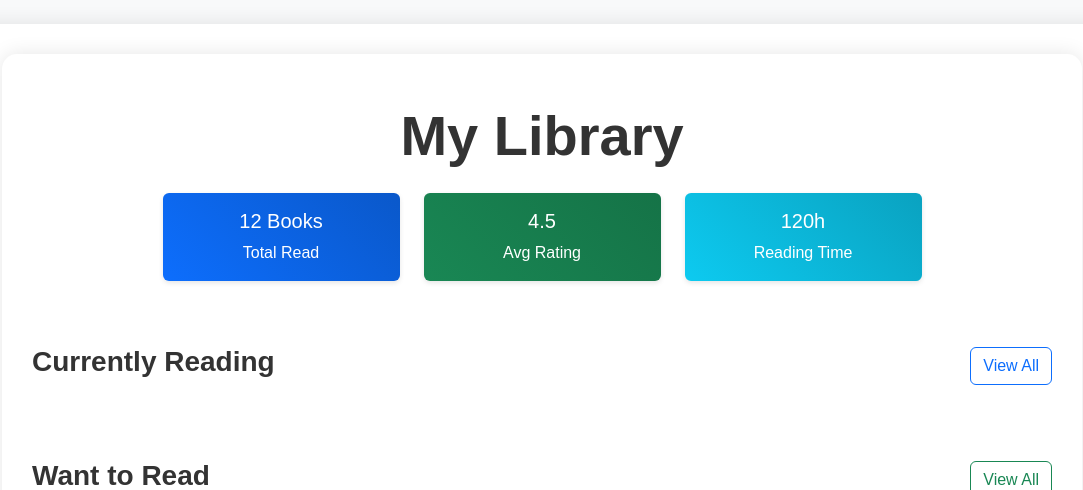
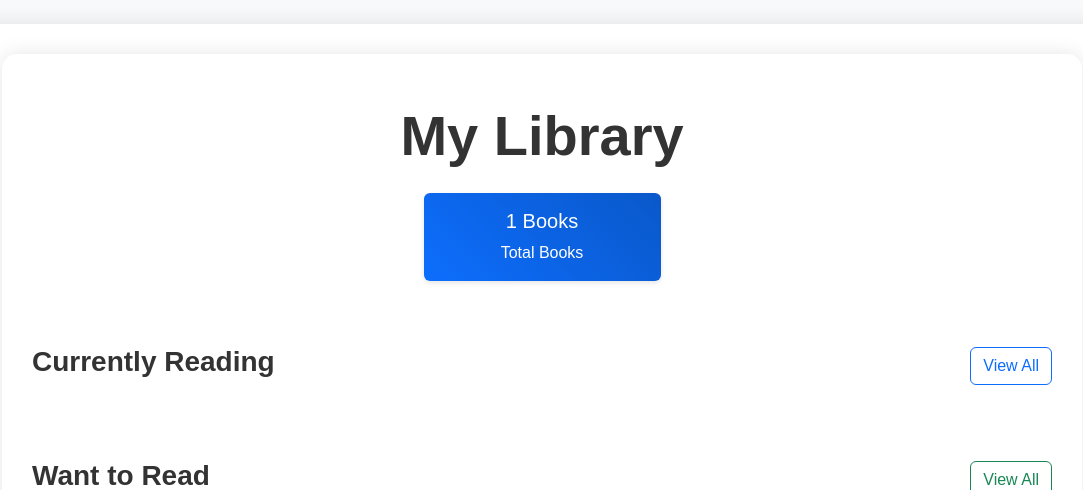
Before and after one commit to DTM-software-engineering-BOOKBUDDY-AI/Bookbuddy-AI, a Flask app: page /my_lib in a window 1280 px wide. Shown: the part 58-548 px from the top of the page, without its empty margins (98-1181 px from the left). Run offline with Flask 3, Linux system fonts and the light colour scheme; a user stored in the database is signed in; tables that the repository leaves empty hold one stand-in row (values such as "Sample post").

Commit message:
fix bugs in the book details page and remove some dubuging codes

```diff
--- a/Bookbuddy/Templates/base.html
+++ b/Bookbuddy/Templates/base.html
@@ -250,7 +250,7 @@
         event.preventDefault();
         const query = document.getElementById('searchInput').value;
         if (query.trim()) {
-            window.location.href = `/books/search?q=${encodeURIComponent(query)}`;
+            window.location.href = `/books/search/results?q=${encodeURIComponent(query)}`;
         }
     }
 
--- a/Bookbuddy/Templates/my_lib.html
+++ b/Bookbuddy/Templates/my_lib.html
@@ -17,26 +17,8 @@
                     <div class="card bg-primary text-white mb-3">
                         <div class="card-body text-center">
                             <i class="fas fa-book-reader fa-2x mb-2"></i>
-                            <h5 class="card-title">12 Books</h5>
-                            <p class="card-text">Total Read</p>
-                        </div>
-                    </div>
-                </div>
-                <div class="col-md-3">
-                    <div class="card bg-success text-white mb-3">
-                        <div class="card-body text-center">
-                            <i class="fas fa-star fa-2x mb-2"></i>
-                            <h5 class="card-title">4.5</h5>
-                            <p class="card-text">Avg Rating</p>
-                        </div>
-                    </div>
-                </div>
-                <div class="col-md-3">
-                    <div class="card bg-info text-white mb-3">
-                        <div class="card-body text-center">
-                            <i class="fas fa-clock fa-2x mb-2"></i>
-                            <h5 class="card-title">120h</h5>
-                            <p class="card-text">Reading Time</p>
+                            <h5 class="card-title">{{ stats.total_books }} Books</h5>
+                            <p class="card-text">Total Books</p>
                         </div>
                     </div>
                 </div>
--- a/Bookbuddy/app.py
+++ b/Bookbuddy/app.py
@@ -56,6 +56,10 @@
 def homepage():
     return render_template("homepage.html")
 
+@app.route('/favicon.ico')
+def favicon():
+    return '', 204
+
 # Routes for different pages (like chapters in a book)
 # Each route handles a different page or action on our website
 
@@ -108,14 +112,8 @@
             # Get user preferences
             user_prefs = recommender.get_user_preference_text(current_user.id)
 
-            # Log the full text of user preferences
-            logger.debug(f"User Preferences Text for User {current_user.id}: {user_prefs}")
-
             # Get search queries
             search_queries = get_search_queries_from_preferences(user_prefs)
-
-            # Log the search queries
-            logger.debug(f"Search Queries for User {current_user.id}: {search_queries}")
 
             # Fetch and process books
             all_books = []
@@ -164,10 +162,8 @@
         return redirect(url_for('homepage'))
 
     form = SignupForm()
-    logger.debug(f"Form submitted: {request.method}")
 
     if form.validate_on_submit():
-        logger.debug("Form validated successfully")
         try:
             # Create new user with additional fields
             user = User(
@@ -177,16 +173,13 @@
                 birthday=form.birthday.data
             )
             user.set_password(form.password.data)
-            logger.debug(f"Created user object: {user.username}")
 
             # Create preferences
             preferences = UserPreferences(user=user)
-            logger.debug("Created preferences object")
 
             # Add to database
             db.session.add(user)
             db.session.add(preferences)
-            logger.debug("Added user and preferences to session")
 
             # Commit changes
             db.session.commit()
@@ -201,7 +194,7 @@
             flash(f'Error creating account: {str(e)}', 'error')
     else:
         if form.errors:
-            logger.debug(f"Form validation errors: {form.errors}")
+            pass
 
     return render_template('signup.html', form=form)
 
@@ -305,23 +298,18 @@
         default_image = '01.jpg'  # Using an existing image from the products directory
 
         if not image_name:
-            app.logger.debug(f"No image name provided, using default: {default_image}")
             return default_image
 
         # If the image name contains a full URL or path, extract just the filename
         if '/' in image_name:
             image_name = image_name.split('/')[-1]
-            app.logger.debug(f"Extracted filename from path: {image_name}")
 
         # Check if the image exists in the static folder
         image_path = os.path.join(app.static_folder, 'images', 'products', image_name)
-        app.logger.debug(f"Checking image path: {image_path}")
 
         if os.path.exists(image_path):
-            app.logger.debug(f"Image exists: {image_name}")
             return image_name
         else:
-            app.logger.debug(f"Image does not exist: {image_name}, using default: {default_image}")
             return default_image
 
     # Format the data for the template
@@ -356,19 +344,8 @@
     # Get reading statistics
     total_books = len(current_books) + len(want_to_read_books) + len(finished_books)
 
-    # Calculate average rating if you have a rating system
-    # This is a placeholder - modify according to your actual data model
-    avg_rating = 0
-    if finished_books:
-        avg_rating = 4.5  # Replace with actual calculation if you have ratings
-
-    # Calculate total reading time (placeholder)
-    reading_time = total_books * 10  # Placeholder: 10 hours per book
-
     library_stats = {
-        'total_books': total_books,
-        'avg_rating': avg_rating,
-        'reading_time': reading_time
+        'total_books': total_books
     }
 
     return render_template('my_lib.html', books=library_books, stats=library_stats)
@@ -448,9 +425,6 @@
         external_book_id = data.get('book_id')
         status = data.get('status')
 
-        # Log the received data for debugging
-        app.logger.debug(f"Received data: {data}")
-
         # Get book details from the request data
         book_title = data.get('title', 'Unknown Title')
         book_author = data.get('author', 'Unknown Author')
@@ -476,12 +450,9 @@
 
                     # Update book_cover to use the saved image
                     book_cover = image_filename
-                    app.logger.debug(f"Downloaded and saved cover image: {image_filename}")
                 else:
-                    app.logger.debug(f"Failed to download cover image from URL: {book_cover}")
                     book_cover = '01.jpg'  # Use default image
             except Exception as e:
-                app.logger.error(f"Error downloading cover image: {str(e)}")
                 book_cover = '01.jpg'  # Use default image
         # Clean up the cover image path if it's a relative URL
         elif book_cover and '/' in book_cover:
@@ -491,13 +462,9 @@
         if book_cover and not (book_cover.startswith('http://') or book_cover.startswith('https://')):
             cover_path = os.path.join(app.static_folder, 'images', 'products', book_cover)
             if not os.path.exists(cover_path):
-                app.logger.debug(f"Cover image does not exist: {book_cover}, using default")
                 book_cover = '01.jpg'  # Use an existing image as default
         elif not book_cover:
             book_cover = '01.jpg'  # Use an existing image as default
-
-        # Print the data for debugging
-        print(f"Book data: ID={external_book_id}, Title={book_title}, Author={book_author}, Cover={book_cover}")
 
         # First, check if we have a book with this external ID in the summary field
         existing_books = Book.query.filter(Book.summary.like(f"%External ID: {external_book_id}%")).all()
@@ -506,7 +473,6 @@
             # Use the first matching book
             book = existing_books[0]
             book_id = book.id
-            app.logger.debug(f"Found existing book with external ID {external_book_id}, internal ID: {book_id}")
 
             # Always update the book details to ensure we have the latest information
             if book_title != 'Unknown Title':
@@ -515,11 +481,8 @@
                 book.author = book_author
             if book_cover != '01.jpg':
                 book.cover_image = book_cover
-
-            app.logger.debug(f"Updated book details: Title={book.title}, Author={book.author}, Cover={book.cover_image}")
         else:
             # Create a new book
-            app.logger.debug(f"Creating new book: Title={book_title}, Author={book_author}, Cover={book_cover}, External ID={external_book_id}")
 
             try:
                 new_book = Book(
@@ -531,9 +494,7 @@
                 db.session.add(new_book)
                 db.session.flush()  # Get the auto-generated ID
                 book_id = new_book.id
-                app.logger.debug(f"Created new book with ID: {book_id}")
             except Exception as book_error:
-                app.logger.error(f"Error creating book: {str(book_error)}")
                 return jsonify({
                     'success': False,
                     'message': f"Error creating book: {str(book_error)}"
@@ -553,7 +514,6 @@
             elif status == 'finished':
                 existing_entry.finished_at = datetime.utcnow()
             message = 'Reading status updated successfully'
-            app.logger.debug(f"Updated reading list entry: {existing_entry.id}")
         else:
             # Add new entry
             try:
@@ -565,16 +525,13 @@
                 )
                 db.session.add(reading_list_item)
                 message = 'Book added to reading list successfully'
-                app.logger.debug(f"Created new reading list entry for user {current_user.id} and book {book_id}")
             except Exception as rl_error:
-                app.logger.error(f"Error creating reading list entry: {str(rl_error)}")
                 return jsonify({
                     'success': False,
                     'message': f"Error adding to reading list: {str(rl_error)}"
                 }), 500
 
         db.session.commit()
-        app.logger.debug("Database changes committed successfully")
 
         return jsonify({
             'success': True,
@@ -583,7 +540,6 @@
 
     except Exception as e:
         db.session.rollback()
-        app.logger.error(f"Error in add-to-reading-list: {str(e)}")
         return jsonify({
             'success': False,
             'message': f"Error: {str(e)}"
--- a/Bookbuddy/routes/books.py
+++ b/Bookbuddy/routes/books.py
@@ -28,7 +28,6 @@
         return jsonify(books)
     except Exception as e:
         # If something goes wrong, log the error and return an error message
-        print(f"Search error: {str(e)}")
         return jsonify({'error': str(e)}), 500
 
 
@@ -63,7 +62,7 @@
     try:
         books_api = get_books_api()
         book = books_api.get_book_details(book_id)
-        return render_template('book_details.html', book=book)
+        return render_template('books_details.html', book=book)
     except Exception as e:
         flash('Error fetching book details', 'error')
         return redirect(url_for('homepage'))
```
Also changed, not shown: Bookbuddy/Recommendation.py (+0 -12 lines), Bookbuddy/Recommendation_test.py (+0 -24 lines), Bookbuddy/Templates/books_details.html (+0 -7 lines), Bookbuddy/Templates/components/book_details_modal.html (line endings or trailing spaces), Bookbuddy/static/images/products/4b24244a6ebd4159b723d354bdbf5b21.jpg (added), Bookbuddy/static/images/products/5e3ad487f1934812802df10611ed18d0.jpg (added), Bookbuddy/static/images/products/62642d4c07cb4f14a741dbdee62e4488.jpg (added), Bookbuddy/static/images/products/66be8a7997df4498bfde58f9ee5b0f27.jpg (added), Bookbuddy/static/images/products/7e362b8e3cdb46c8be8e9b30e9de4f06.jpg (added), Bookbuddy/static/images/products/a0ba476bdf25464886d004f8a9366b42.jpg (added).
